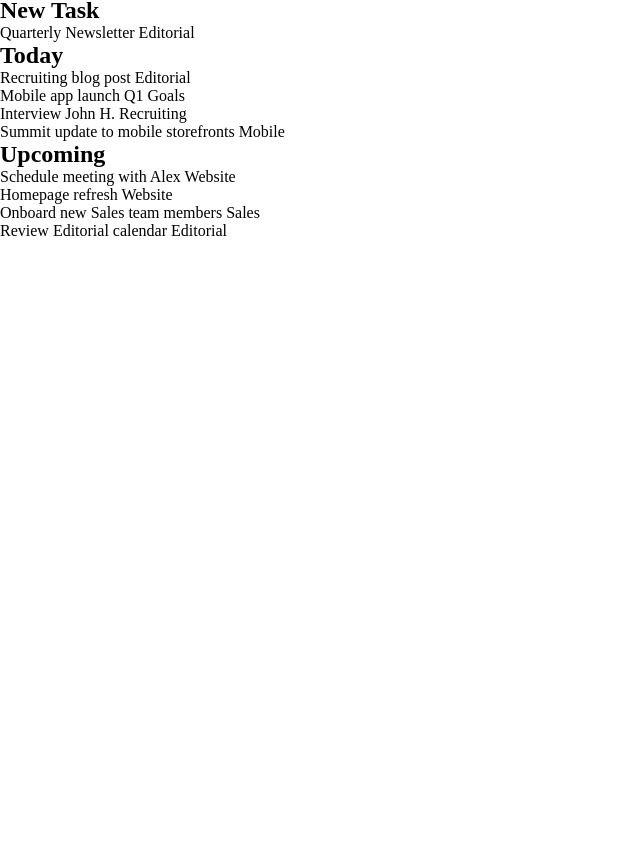
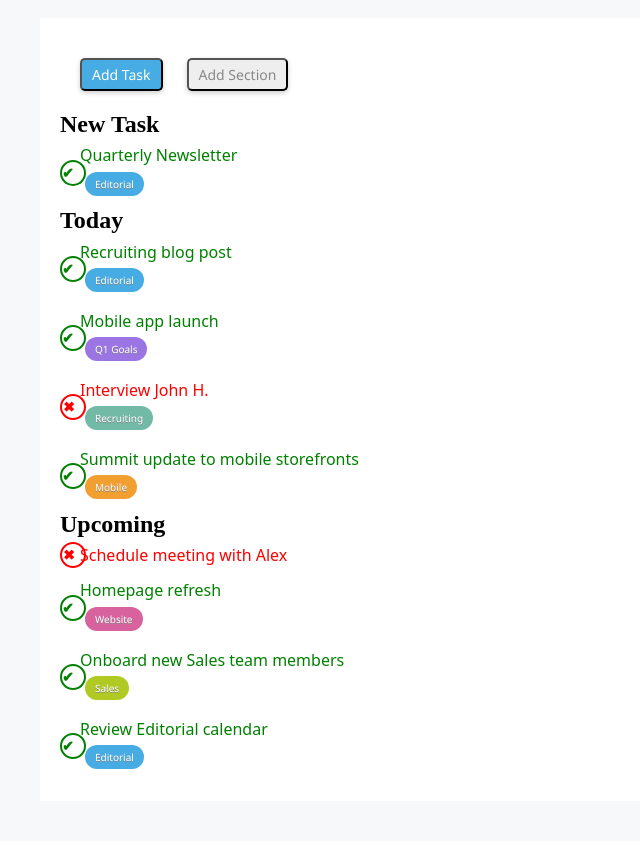
Before and after one commit to maisdesign/html-css-toboolist, a plain HTML site: page index.html in a window 1280 px wide. Shown: the part 71-912 px from the top of the page, without its empty margins (0-640 px from the left). Before the commit the page ends 800 px from the top, so only its background shows below. Drawn offline with Linux system fonts and the light colour scheme.

Commit message:
TODO allineamento spunte, tempo speso totale fino a qui 2h circa

```diff
--- a/css/style.css
+++ b/css/style.css
@@ -21,3 +21,133 @@
     font-weight: bold;
     display: inline;
 }
+
+main{
+   background: #F6F8FA;
+    padding: 20px;
+}
+
+.container{
+    background-color: #fff;
+    margin:20px;
+    padding: 20px;
+}
+
+
+.head-buttons button{
+    display: inline-block;
+    margin: 20px;
+    padding: 5px 10px;
+    color: #FFF;
+    background-color: #46ace3;
+    border-radius: 5px;
+    text-decoration: none;
+    font-family: 'Segoe UI', Tahoma, Geneva, Verdana, sans-serif;
+    font-size: 14px;
+    box-shadow: 0 2px 5px rgba(0,0,0,0.2);
+}
+
+.head-buttons button:hover{
+    background-color: #379ad6;
+    cursor: pointer;
+    opacity: 0.7;
+}
+
+#addSectionButton{
+    background-color: #eee;
+    color:#888;
+    margin:0;
+}
+
+/* Stilizzazione dei li V3 ibrido unicode+matemetica */
+
+/* Layout base */
+ul {
+  list-style: none;
+  margin: 0;
+  padding: 0;
+  font: 16px/1.4 system-ui, sans-serif;
+}
+
+li {
+  position: relative;
+  padding: .4rem .5rem .4rem 20px;
+}
+
+/* Cerchietto comune */
+li::before {
+  content: '';
+  position: absolute;
+  left: 0;
+  top: 50%;
+  width: 22px;
+  height: 22px;
+  border: 2px solid currentColor;
+  border-radius: 50%;
+  transform: translateY(-50%);
+}
+
+/* Spunta verde */
+li.done {
+  color: green;
+}
+li.done::after {
+  content: '✔'; /* carattere Unicode */
+  position: absolute;
+  left: 2px;
+  top: 50%;
+  font-size: 14px;
+  font-weight: bold;
+  color: green;
+  transform: translateY(-50%);
+}
+
+/* X rossa */
+li.undone {
+  color: red;
+}
+li.undone::after {
+  content: '✖'; /* carattere Unicode */
+  position: absolute;
+  left: 3px;
+  top: 50%;
+  font-size: 14px;
+  font-weight: bold;
+  color: red;
+  transform: translateY(-50%);
+}
+
+.tag{
+    display: inline-block;
+    padding: 5px 10px;
+    margin: 5px;
+    border-radius: 25px;
+    color: white;
+    font-size: 10px;
+    font-family: 'Segoe UI', Tahoma, Geneva, Verdana, sans-serif;
+    text-shadow: 0 1px #888;
+}
+
+.blue {
+    background-color: #46ace3;
+}
+
+.violet {
+    background-color: #9b75e4;
+}
+
+.green {
+    background-color: #72b9a6;
+}
+
+.orange {
+    background-color: #f19f30;
+}
+
+.pink {
+    background-color: #d7629e;
+}
+
+.olive {
+    background-color: #B0C923;
+}
--- a/index.html
+++ b/index.html
@@ -22,25 +22,25 @@
             <article class="task-section">
                 <h2 class="section-title">New Task</h2>
                 <ul>
-                    <li class="done">Quarterly Newsletter <span class="tag blue">Editorial</span></li>
+                    <li class="done"><p>Quarterly Newsletter</p> <span class="tag blue">Editorial</span></li>
                 </ul>
             </article>
             <article class="task-section">
                 <h2 class="section-title">Today</h2>
                 <ul>
-                    <li class="done">Recruiting blog post <span class="tag blue">Editorial</span></li>
-                    <li class="done">Mobile app launch <span class="tag violet">Q1 Goals</span></li>
-                    <li class="undone">Interview John H. <span class="tag green">Recruiting</span></li>
-                    <li class="done">Summit update to mobile storefronts <span class="tag orange">Mobile</span></li>
+                    <li class="done"><p>Recruiting blog post</p> <span class="tag blue">Editorial</span></li>
+                    <li class="done"><p>Mobile app launch</p> <span class="tag violet">Q1 Goals</span></li>
+                    <li class="undone"><p>Interview John H.</p> <span class="tag green">Recruiting</span></li>
+                    <li class="done"><p>Summit update to mobile storefronts</p> <span class="tag orange">Mobile</span></li>
                 </ul>
             </article>
             <article class="task-section">
                 <h2 class="section-title">Upcoming</h2>
                 <ul>
-                    <li class="undone">Schedule meeting with Alex <span class="tag pink">Website</span></li>
-                    <li class="done">Homepage refresh <span class="tag pink">Website</span></li>
-                    <li class="done">Onboard new Sales team members <span class="tag green">Sales</span></li>
-                    <li class="done">Review Editorial calendar <span class="tag blue">Editorial</span></li>
+                    <li class="undone"><p>Schedule meeting with Alex</p></li>
+                    <li class="done"><p>Homepage refresh</p> <span class="tag pink">Website</span></li>
+                    <li class="done"><p>Onboard new Sales team members</p> <span class="tag olive">Sales</span></li>
+                    <li class="done"><p>Review Editorial calendar</p> <span class="tag blue">Editorial</span></li>
                 </ul>
             </article>
         </div>
```
Also changed, not shown: w1440.webp (added).
